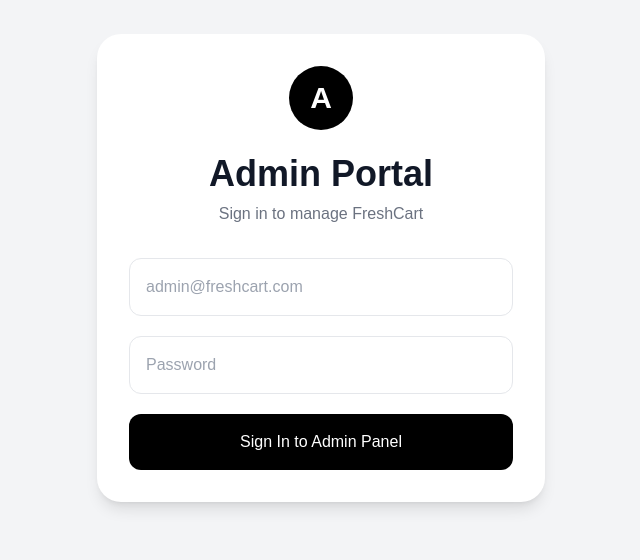
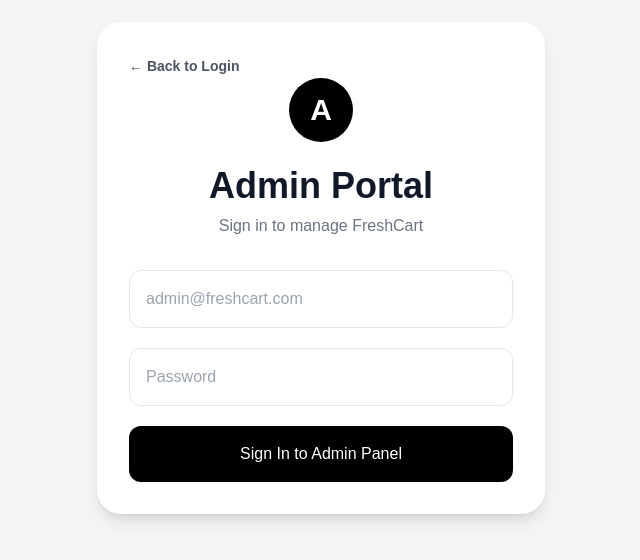
Before and after one commit to sameepabadhuge/shopping-cart-frontend, a React app: page /admin/login in a window 1280 px wide. Shown: the part 132-692 px from the top of the page, without its empty margins (319-959 px from the left). Built offline with nearby package versions, Linux system fonts and the light colour scheme; no server answers; the HTML template or start-up script is replaced by a standard one.

Commit message:
add back button

```diff
--- a/src/pages/admin/AdminLogin.jsx
+++ b/src/pages/admin/AdminLogin.jsx
@@ -1,7 +1,10 @@
 import { useState } from "react";
+import { useNavigate } from "react-router-dom";
 import axios from "../../utils/axiosInstance";
 
 export default function AdminLogin() {
+  const navigate = useNavigate();
+
   const [formData, setFormData] = useState({
     email: "",
     password: "",
@@ -60,6 +63,14 @@
   return (
     <div className="min-h-screen bg-gray-100 flex items-center justify-center px-4">
       <div className="bg-white rounded-3xl shadow-lg p-8 w-full max-w-md">
+        <button
+          type="button"
+          onClick={() => navigate("/login")}
+          className="text-sm font-semibold text-gray-600 hover:text-black transition-colors"
+        >
+          ← Back to Login
+        </button>
+
         <div className="w-16 h-16 rounded-full bg-black text-white flex items-center justify-center text-3xl font-bold mx-auto">
           A
         </div>
```
